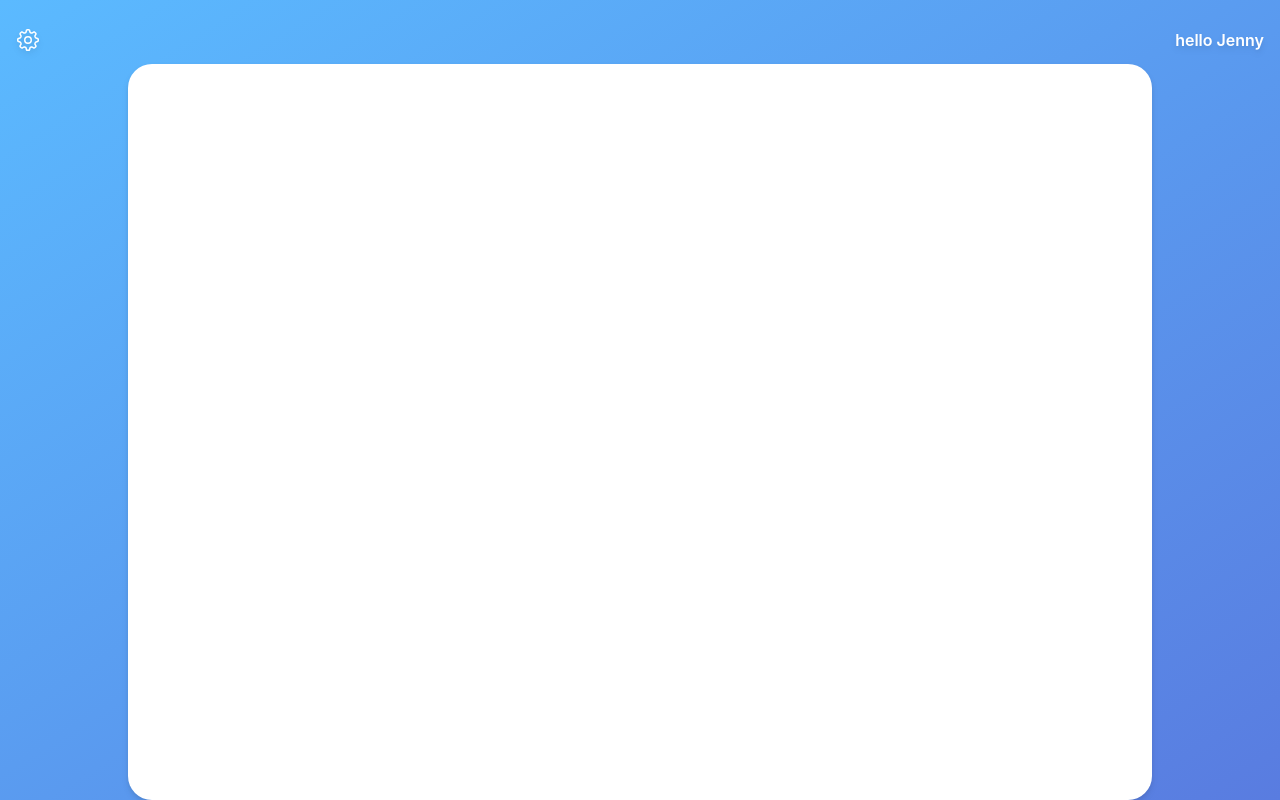
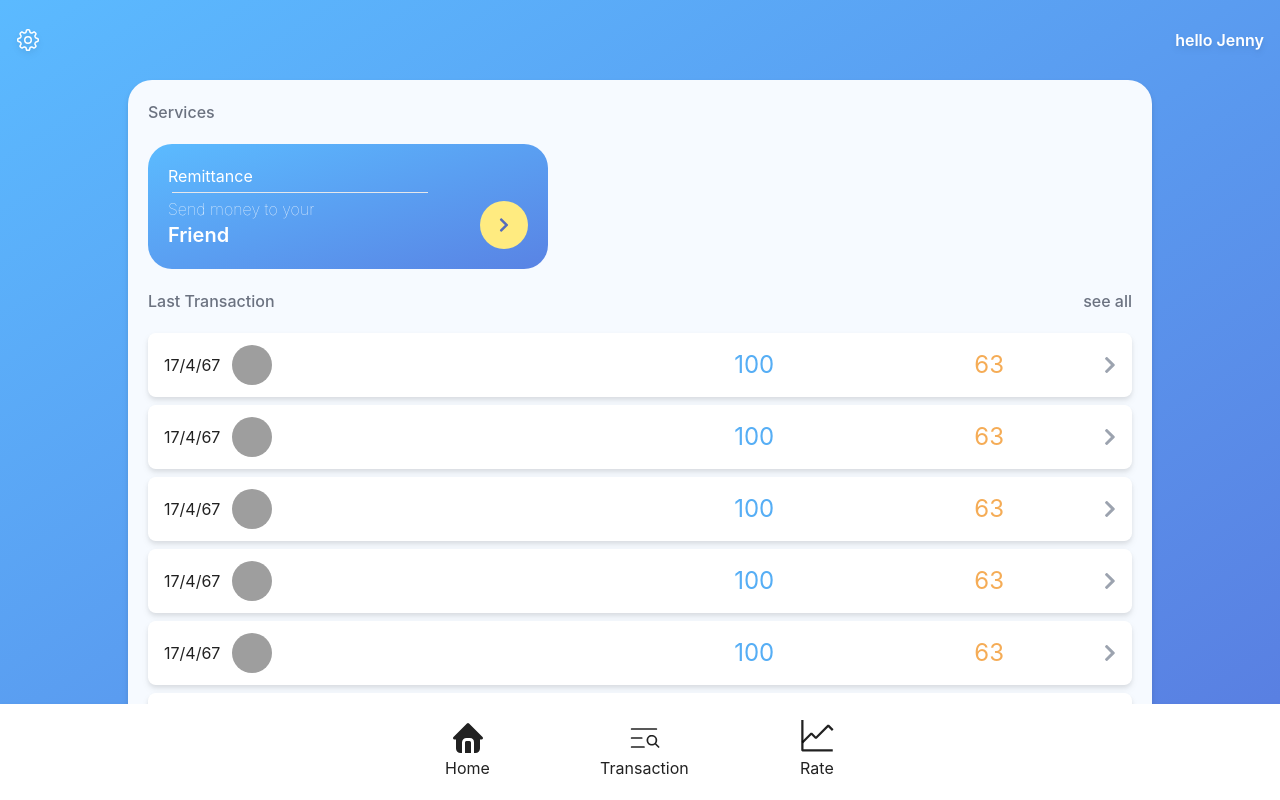
Before and after one commit to artpopor/mexar-client-app, a React (Vite) app: page /home in a window 1280 px wide. Built offline with nearby package versions, Linux system fonts and the light colour scheme; grey boxes are pictures that could not be loaded.

Commit message:
add homepage

```diff
--- a/src/components/Button.tsx
+++ b/src/components/Button.tsx
@@ -1,17 +1,26 @@
-import React from "react"
-interface Props extends React.InputHTMLAttributes<HTMLInputElement> {
-    containerClassName?: string
-    placeholder?: any
-    label?: string
-    allowClear?: boolean
-    onClear?: () => void
-  }
-const button = ({ ...props }) => {
+import React from "react";
 
-    return(
-        <button {...props} className="bg-[#FFEB80] text-[#556CBB] font-medium text-xl p-3 px-4  rounded-xl w-full outline-none focus:outline-4"/>
-    )
+interface Props extends React.ButtonHTMLAttributes<HTMLButtonElement> {
+  containerClassName?: string;
+  placeholder?: any;
+  label?: string;
+  allowClear?: boolean;
+  onClear?: () => void;
 }
-const Button = React.forwardRef<HTMLInputElement, Props>(button)
 
-export default Button
+const ButtonComponent = ({ className, ...props }: Props, ref: React.Ref<HTMLButtonElement>) => {
+  const baseClassName =
+    "bg-[#FFEB80] text-[#556CBB] font-medium text-xl p-3 px-4 rounded-xl outline-none focus:outline-4";
+
+  return (
+    <button
+      {...props}
+      ref={ref}
+      className={`${baseClassName} ${className}`}
+    />
+  );
+};
+
+const Button = React.forwardRef<HTMLButtonElement, Props>(ButtonComponent);
+
+export default Button;
--- /dev/null
+++ b/src/components/MenuBar.tsx
@@ -0,0 +1,27 @@
+import { TbHomeFilled } from "react-icons/tb";
+import { PiListMagnifyingGlassLight } from "react-icons/pi";
+import { VscGraphLine } from "react-icons/vsc";
+
+const MenuBar = () => {
+  return (
+    <div className="bg-white w-full h-24 fixed bottom-0 flex flex-cols justify-around p-4">
+      <div className="w-full flex flex-cols justify-around max-w-[500px]">
+        <div className=" flex flex-col content-center">
+          <TbHomeFilled className="text-4xl !self-center" />
+          <p>Home</p>
+        </div>
+
+        <div className=" flex flex-col content-center">
+          <PiListMagnifyingGlassLight className="text-4xl !self-center" />
+          <p className="self-center">Transaction</p>
+        </div>
+
+        <div className="flex flex-col content-center">
+          <VscGraphLine className="text-4xl !self-center" />
+          <p className="self-center">Rate</p>
+        </div>
+      </div>
+    </div>
+  );
+};
+export default MenuBar;
--- a/src/output.css
+++ b/src/output.css
@@ -554,12 +554,28 @@ video {
   --tw-contain-style:  ;
 }
 
+.fixed {
+  position: fixed;
+}
+
+.absolute {
+  position: absolute;
+}
+
+.bottom-0 {
+  bottom: 0px;
+}
+
 .m-5 {
   margin: 1.25rem;
 }
 
 .m-10 {
   margin: 2.5rem;
+}
+
+.m-1 {
+  margin: 0.25rem;
 }
 
 .mx-5 {
@@ -580,8 +596,32 @@ video {
   margin-top: 1.75rem;
 }
 
+.mb-1 {
+  margin-bottom: 0.25rem;
+}
+
+.mb-20 {
+  margin-bottom: 5rem;
+}
+
+.mt-2 {
+  margin-top: 0.5rem;
+}
+
+.mb-2 {
+  margin-bottom: 0.5rem;
+}
+
+.block {
+  display: block;
+}
+
 .flex {
   display: flex;
+}
+
+.\!flex {
+  display: flex !important;
 }
 
 .grid {
@@ -594,6 +634,34 @@ video {
 
 .h-\[\] {
   height: ;
+}
+
+.\!h-20 {
+  height: 5rem !important;
+}
+
+.\!h-10 {
+  height: 2.5rem !important;
+}
+
+.\!h-12 {
+  height: 3rem !important;
+}
+
+.h-64 {
+  height: 16rem;
+}
+
+.h-32 {
+  height: 8rem;
+}
+
+.h-24 {
+  height: 6rem;
+}
+
+.h-10 {
+  height: 2.5rem;
 }
 
 .w-\[90vw\] {
@@ -620,6 +688,34 @@ video {
   width: auto;
 }
 
+.\!w-10 {
+  width: 2.5rem !important;
+}
+
+.\!w-20 {
+  width: 5rem !important;
+}
+
+.w-64 {
+  width: 16rem;
+}
+
+.max-w-\[400px\] {
+  max-width: 400px;
+}
+
+.max-w-\[\] {
+  max-width: ;
+}
+
+.max-w-\[500px\] {
+  max-width: 500px;
+}
+
+.max-w-\[450px\] {
+  max-width: 450px;
+}
+
 .grid-cols-4 {
   grid-template-columns: repeat(4, minmax(0, 1fr));
 }
@@ -640,6 +736,10 @@ video {
   align-content: center;
 }
 
+.\!content-center {
+  align-content: center !important;
+}
+
 .content-end {
   align-content: flex-end;
 }
@@ -656,6 +756,10 @@ video {
   align-items: center;
 }
 
+.\!items-center {
+  align-items: center !important;
+}
+
 .justify-start {
   justify-content: flex-start;
 }
@@ -668,8 +772,16 @@ video {
   justify-content: center;
 }
 
+.\!justify-center {
+  justify-content: center !important;
+}
+
 .justify-between {
   justify-content: space-between;
+}
+
+.justify-around {
+  justify-content: space-around;
 }
 
 .gap-2 {
@@ -700,8 +812,20 @@ video {
   gap: 0.25rem;
 }
 
+.gap-10 {
+  gap: 2.5rem;
+}
+
 .self-end {
   align-self: flex-end;
+}
+
+.self-center {
+  align-self: center;
+}
+
+.\!self-center {
+  align-self: center !important;
 }
 
 .rounded-2xl {
@@ -726,6 +850,14 @@ video {
 
 .rounded-full {
   border-radius: 9999px;
+}
+
+.\!rounded-full {
+  border-radius: 9999px !important;
+}
+
+.rounded-md {
+  border-radius: 0.375rem;
 }
 
 .border {
@@ -755,6 +887,86 @@ video {
   background-color: ;
 }
 
+.bg-red-600 {
+  --tw-bg-opacity: 1;
+  background-color: rgb(220 38 38 / var(--tw-bg-opacity));
+}
+
+.bg-slate-600 {
+  --tw-bg-opacity: 1;
+  background-color: rgb(71 85 105 / var(--tw-bg-opacity));
+}
+
+.bg-red-400 {
+  --tw-bg-opacity: 1;
+  background-color: rgb(248 113 113 / var(--tw-bg-opacity));
+}
+
+.bg-slate-500 {
+  --tw-bg-opacity: 1;
+  background-color: rgb(100 116 139 / var(--tw-bg-opacity));
+}
+
+.bg-\[\#\] {
+  background-color: #;
+}
+
+.bg-\[\#F6FAFF\] {
+  --tw-bg-opacity: 1;
+  background-color: rgb(246 250 255 / var(--tw-bg-opacity));
+}
+
+.bg-gradient-to-r {
+  background-image: linear-gradient(to right, var(--tw-gradient-stops));
+}
+
+.bg-gradient-to-br {
+  background-image: linear-gradient(to bottom right, var(--tw-gradient-stops));
+}
+
+.from-cyan-500 {
+  --tw-gradient-from: #06b6d4 var(--tw-gradient-from-position);
+  --tw-gradient-to: rgb(6 182 212 / 0) var(--tw-gradient-to-position);
+  --tw-gradient-stops: var(--tw-gradient-from), var(--tw-gradient-to);
+}
+
+.from-\[\] {
+  --tw-gradient-from:  var(--tw-gradient-from-position);
+  --tw-gradient-to: rgb(255 255 255 / 0) var(--tw-gradient-to-position);
+  --tw-gradient-stops: var(--tw-gradient-from), var(--tw-gradient-to);
+}
+
+.from-\[\#5BBBFF\] {
+  --tw-gradient-from: #5BBBFF var(--tw-gradient-from-position);
+  --tw-gradient-to: rgb(91 187 255 / 0) var(--tw-gradient-to-position);
+  --tw-gradient-stops: var(--tw-gradient-from), var(--tw-gradient-to);
+}
+
+.to-blue-500 {
+  --tw-gradient-to: #3b82f6 var(--tw-gradient-to-position);
+}
+
+.to-\[\] {
+  --tw-gradient-to:  var(--tw-gradient-to-position);
+}
+
+.to-\[\#\] {
+  --tw-gradient-to: # var(--tw-gradient-to-position);
+}
+
+.to-\[\#5983E\] {
+  --tw-gradient-to: #5983E var(--tw-gradient-to-position);
+}
+
+.to-\[\#5983E4\] {
+  --tw-gradient-to: #5983E4 var(--tw-gradient-to-position);
+}
+
+.object-cover {
+  -o-object-fit: cover;
+     object-fit: cover;
+}
+
 .p-3 {
   padding: 0.75rem;
 }
@@ -769,6 +981,22 @@ video {
 
 .p-2 {
   padding: 0.5rem;
+}
+
+.p-10 {
+  padding: 2.5rem;
+}
+
+.\!p-2 {
+  padding: 0.5rem !important;
+}
+
+.\!p-5 {
+  padding: 1.25rem !important;
+}
+
+.p-1 {
+  padding: 0.25rem;
 }
 
 .px-4 {
@@ -786,12 +1014,21 @@ video {
   padding-right: 2.5rem;
 }
 
+.px-3 {
+  padding-left: 0.75rem;
+  padding-right: 0.75rem;
+}
+
 .pt-5 {
   padding-top: 1.25rem;
 }
 
 .text-center {
   text-align: center;
+}
+
+.\!text-center {
+  text-align: center !important;
 }
 
 .text-right {
@@ -836,12 +1073,40 @@ video {
   line-height: 1.75rem;
 }
 
+.text-base {
+  font-size: 1rem;
+  line-height: 1.5rem;
+}
+
+.text-8xl {
+  font-size: 6rem;
+  line-height: 1;
+}
+
+.text-7xl {
+  font-size: 4.5rem;
+  line-height: 1;
+}
+
+.text-lg {
+  font-size: 1.125rem;
+  line-height: 1.75rem;
+}
+
 .font-semibold {
   font-weight: 600;
 }
 
 .font-medium {
   font-weight: 500;
+}
+
+.font-extralight {
+  font-weight: 200;
+}
+
+.font-thin {
+  font-weight: 100;
 }
 
 .text-\[\#556CBB\] {
@@ -862,6 +1127,38 @@ video {
 .text-slate-700 {
   --tw-text-opacity: 1;
   color: rgb(51 65 85 / var(--tw-text-opacity));
+}
+
+.text-gray-500 {
+  --tw-text-opacity: 1;
+  color: rgb(107 114 128 / var(--tw-text-opacity));
+}
+
+.text-\[\] {
+  color: ;
+}
+
+.text-\[\#56\] {
+  color: #56;
+}
+
+.text-\[\#56aef5\] {
+  --tw-text-opacity: 1;
+  color: rgb(86 174 245 / var(--tw-text-opacity));
+}
+
+.text-\[\#f\] {
+  color: #f;
+}
+
+.text-\[\#f5ac56\] {
+  --tw-text-opacity: 1;
+  color: rgb(245 172 86 / var(--tw-text-opacity));
+}
+
+.text-gray-400 {
+  --tw-text-opacity: 1;
+  color: rgb(156 163 175 / var(--tw-text-opacity));
 }
 
 .underline {
@@ -933,6 +1230,32 @@ html, body, #root, .wrapper {
   }
 }
 
+@media (min-width: 1024px) {
+  .lg\:w-\[\] {
+    width: ;
+  }
+
+  .lg\:w-\[64\] {
+    width: 64;
+  }
+
+  .lg\:w-64 {
+    width: 16rem;
+  }
+
+  .lg\:w-\[500px\] {
+    width: 500px;
+  }
+
+  .lg\:w-\[400px\] {
+    width: 400px;
+  }
+
+  .lg\:self-start {
+    align-self: flex-start;
+  }
+}
+
 @media (min-width: 1280px) {
   .xl\:w-\[20vw\] {
     width: 20vw;
--- a/src/pages/HomePage.tsx
+++ b/src/pages/HomePage.tsx
@@ -1,35 +1,67 @@
-
-import Logo from '../../assets/Logo_MEXAR.png'
 import { useNavigate } from "react-router-dom";
 import { GoGear } from "react-icons/go";
+import { useState } from "react";
+import Button from "../components/Button";
+import { FaChevronRight } from "react-icons/fa";
+import MenuBar from "../components/MenuBar";
 
-import { useState } from "react";
 const HomePage = () => {
-    const [step, setStep] = useState<String>('getBasicInfomation')
-    const navigate = useNavigate();
-    const handleSendOtp = () => {
-        setStep('getOtp')
-    }
-    const handleLogin = () => {
-        navigate("/home");
-    }
-    const [loginByPhone, setLoginByPhone] = useState(false)
+  const navigate = useNavigate();
+  const draftArrayData = [1,2,3,4,5,6]
+  const TransactionList = () => {
     return (
-        <div className="flex flex-col  justify-start gap-3 content-around h-full items-center drop-shadow-md">
+      <div className="bg-white mb-2 w-full p-3 px-4 rounded-lg  drop-shadow-md flex flex-cols justify-between content-between">
+        <div className="w-full flex flex-cols content-center self-center gap-3">
+          <p className="self-center">17/4/67</p>
+          <img width={30} height={30} className='rounded-full w-10 h-10 object-cover	' src="https://images.unsplash.com/photo-1542596594-649edbc13630?q=80&w=1000&auto=format&fit=crop&ixlib=rb-4.0.3&ixid=M3wxMjA3fDB8MHxzZWFyY2h8N3x8aGFwcHklMjBnaXJsfGVufDB8fDB8fHww"/>
+        </div>
+        <div className="flex self-center flex-cols justify-around content-between w-full">
+          <p className="text-2xl text-[#56aef5]">100</p>
+          <p className="text-2xl text-[#f5ac56]" >63</p>
+        </div>
+        <FaChevronRight className="self-center text-gray-400 text-2xl"/>
+      </div>
+    );
+  };
+  return (
+    <div className="flex flex-col  justify-start  content-around h-full items-center drop-shadow-md">
+      <div className=" flex flex-cols content-center text-center justify-between w-full px-4 mt-7">
+        <div className="text-white text-2xl content-center ">
+          <GoGear />
+        </div>
+        <div className="text-white  font-semibold content-center text-center">
+          <p>hello Jenny</p>
+        </div>
+      </div>
+      {/* Main Content here */}
+      <div className="bg-[#F6FAFF] mt-7 p-5 w-full md:w-[80vw] rounded-3xl h-full flex flex-col gap-5 ">
+        <p className="font-medium text-gray-500">Services</p>
+        <div className="flex self-center lg:self-start flex-cols justify-between w-full max-w-[450px] lg:w-[400px] bg-gradient-to-br from-[#5BBBFF] to-[#5983E4] rounded-3xl p-5">
+          <div className="text-white">
+            <p className="">Remittance</p>
+            <hr className="m-1 w-64" />
+            <p className="font-thin">Send money to your</p>
+            <b className="text-xl font-semibold">Friend</b>
+          </div>
 
-            <div className=" flex flex-cols content-center text-center justify-between w-full px-4 mt-7">
-                <div className='text-white text-2xl content-center '>
-                    <GoGear/>
-                </div>
-                <div className='text-white  font-semibold content-center text-center'><p>hello Jenny</p></div>
-            </div>
-{/* maincontent here */}
-            <div className="bg-white text-blue p-5  w-full md:w-[80vw] rounded-3xl h-full flex flex-col gap-5 ">
+          <Button className="!rounded-full !w-15 !h-12 !flex !justify-center self-end">
+            <FaChevronRight className="text-base self-center content-center" />
+          </Button>
+        </div>
+        <div className="flex flex-cols justify-between">
+          <p className="font-medium text-gray-500">Last Transaction</p>
+          <p className="font-medium text-gray-500">see all</p>
+        </div>
+        {/* Transaction List */}
+        <div >
+          {draftArrayData.map(()=>{return(<TransactionList />)})}
 
-            </div>
         </div>
+      </div>
+      {/* Menu !it's absolute */}
+      <MenuBar />
+    </div>
+  );
+};
 
-    );
-}
-
-export default HomePage
+export default HomePage;
--- a/src/pages/Login.tsx
+++ b/src/pages/Login.tsx
@@ -35,7 +35,7 @@ const Login = () => {
               <Input placeholder='password' type="password" onChange={(e) => console.log(e.target.value)} maxLength={20} />
               <div className="text-sm  text-gray-600">Forgot Password?</div>
             </div>
-            <Button onClick={handleSendOtp}>SEND OTP</Button></>
+            <Button className="w-full" onClick={handleSendOtp}>SEND OTP</Button></>
         }
         {step == 'getOtp' && (
           <>
@@ -44,7 +44,7 @@ const Login = () => {
               <b className="text-white text-2xl">Type your 6 digits security code</b>
               <OTPInput length={6} onComplete={()=>console.log("completeOTP")}/>
               <p className="text-white self-end">Didn't get code? <span className="text-slate-700 underline">Resent</span>  </p>
-              <Button onClick={handleLogin}>Login</Button>
+              <Button className="w-full" onClick={handleLogin}>Login</Button>
             </div>
           </>
         )}
```
